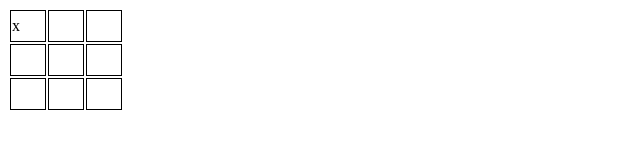
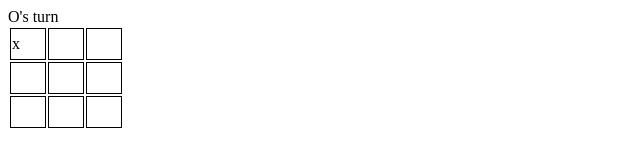
Before and after one commit to samdsherman/tictactoe, a website: page index.html in a window 1280 px wide. Both pictures are taken after a click on the element 28 px from the left and 26 px from the top of the page. Shown: the whole page, without its empty margins (0-640 px from the left). Drawn offline with nearby package versions, Linux system fonts and the light colour scheme.

Commit message:
add turn indicator

```diff
--- a/index.html
+++ b/index.html
@@ -3,6 +3,7 @@
   <link rel='stylesheet' href='styles.css'>
 </head>
 <body>
+  <div id='turn'>X's turn</div>
   <table>
     <tr>
       <td id='0'></td>
--- a/index.js
+++ b/index.js
@@ -4,6 +4,11 @@ $(() => {
 
   let turn = X;
   let values = [null, null, null, null, null, null, null, null, null];
+
+  const flipTurn = function() {
+    turn = !turn;
+    $('#turn').text(turn === X ? "X's turn" : "O's turn");
+  };
 
   $('td').click(e => {
     if (values[e.target.id] !== null) {
@@ -14,6 +19,6 @@ $(() => {
     $target.text(turn === X ? 'x' : 'o');
     values[e.target.id] = turn;
 
-    turn = !turn;
+    flipTurn();
   });
 });
```
